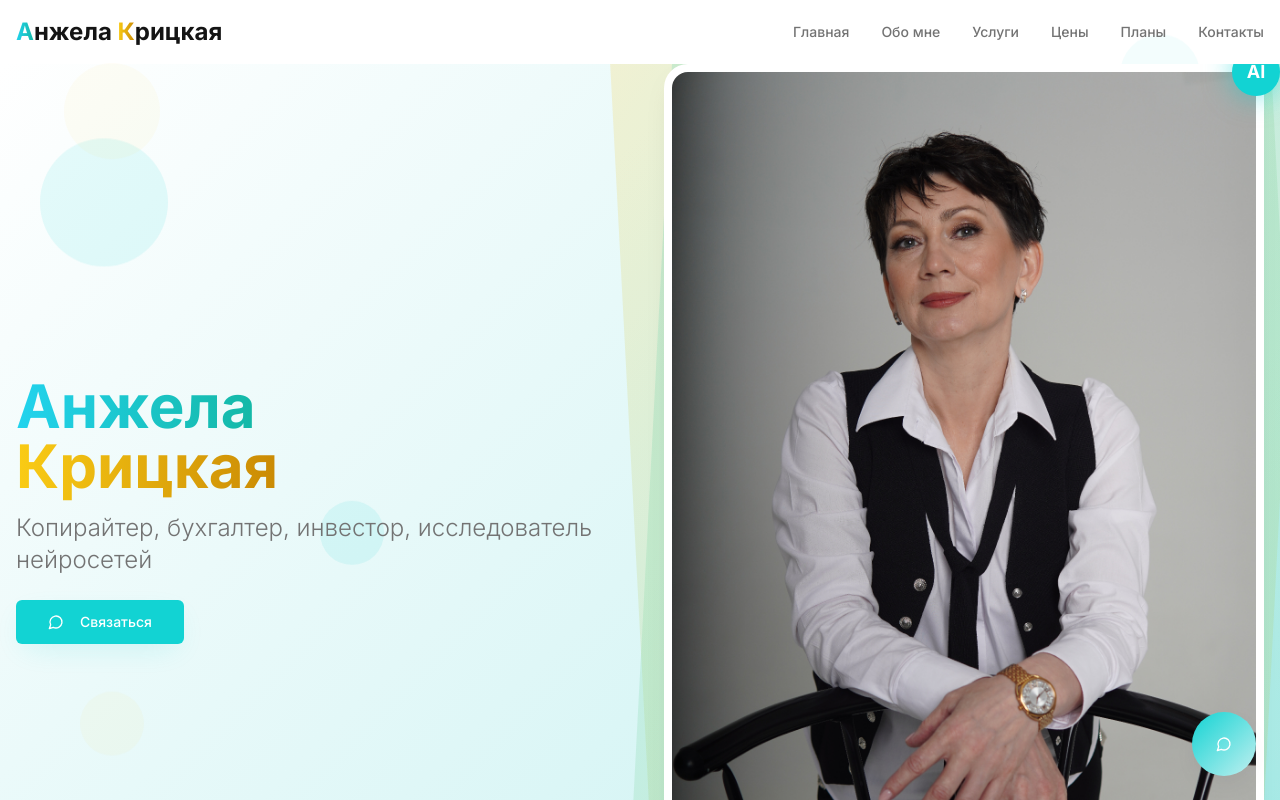
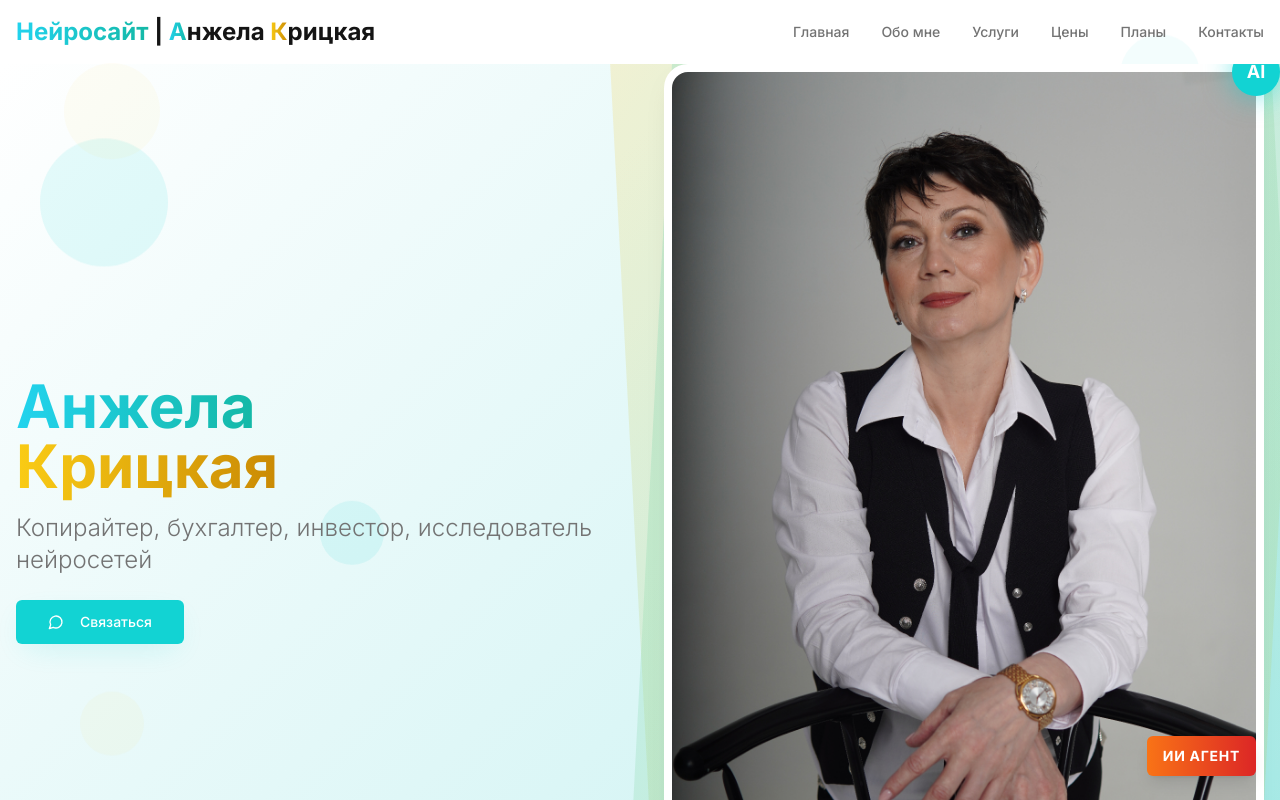
Before and after one commit to AnnaLida29/anzhelas-new-horizon, a React (Vite) app: page / in a window 1280 px wide. Shown: the top 800 px of the page. Built offline with nearby package versions, Linux system fonts and the light colour scheme.

Commit message:
Update Telegram bot button style

```diff
--- a/src/components/ChatWidget.tsx
+++ b/src/components/ChatWidget.tsx
@@ -168,13 +168,12 @@ const ChatWidget = () => {
         </div>
       )}
 
-      {/* Floating Button */}
+      {/* ИИ Агент Button */}
       <Button
         onClick={toggleChat}
-        className="w-16 h-16 rounded-full bg-gradient-turquoise text-white shadow-elegant hover:shadow-lg transition-all duration-300 hover:scale-105"
-        size="icon"
+        className="px-4 py-2 h-10 bg-gradient-to-r from-orange-500 to-red-600 text-white font-bold text-sm tracking-wider hover:from-orange-600 hover:to-red-700 shadow-lg hover:shadow-xl transition-all duration-300 transform hover:scale-105 rounded-md"
       >
-        <MessageCircle size={28} />
+        ИИ АГЕНТ
       </Button>
     </div>
   );
--- a/src/components/Navigation.tsx
+++ b/src/components/Navigation.tsx
@@ -50,7 +50,7 @@ const Navigation = () => {
               onClick={scrollToTop}
               className="text-2xl font-bold text-primary hover:text-turquoise transition-colors"
             >
-              <span className="text-gradient-turquoise">А</span>нжела <span className="text-gradient-gold">К</span>рицкая
+              <span className="text-gradient-turquoise">Нейросайт</span> | <span className="text-gradient-turquoise">А</span>нжела <span className="text-gradient-gold">К</span>рицкая
             </button>
 
             {/* Desktop Navigation */}
```
